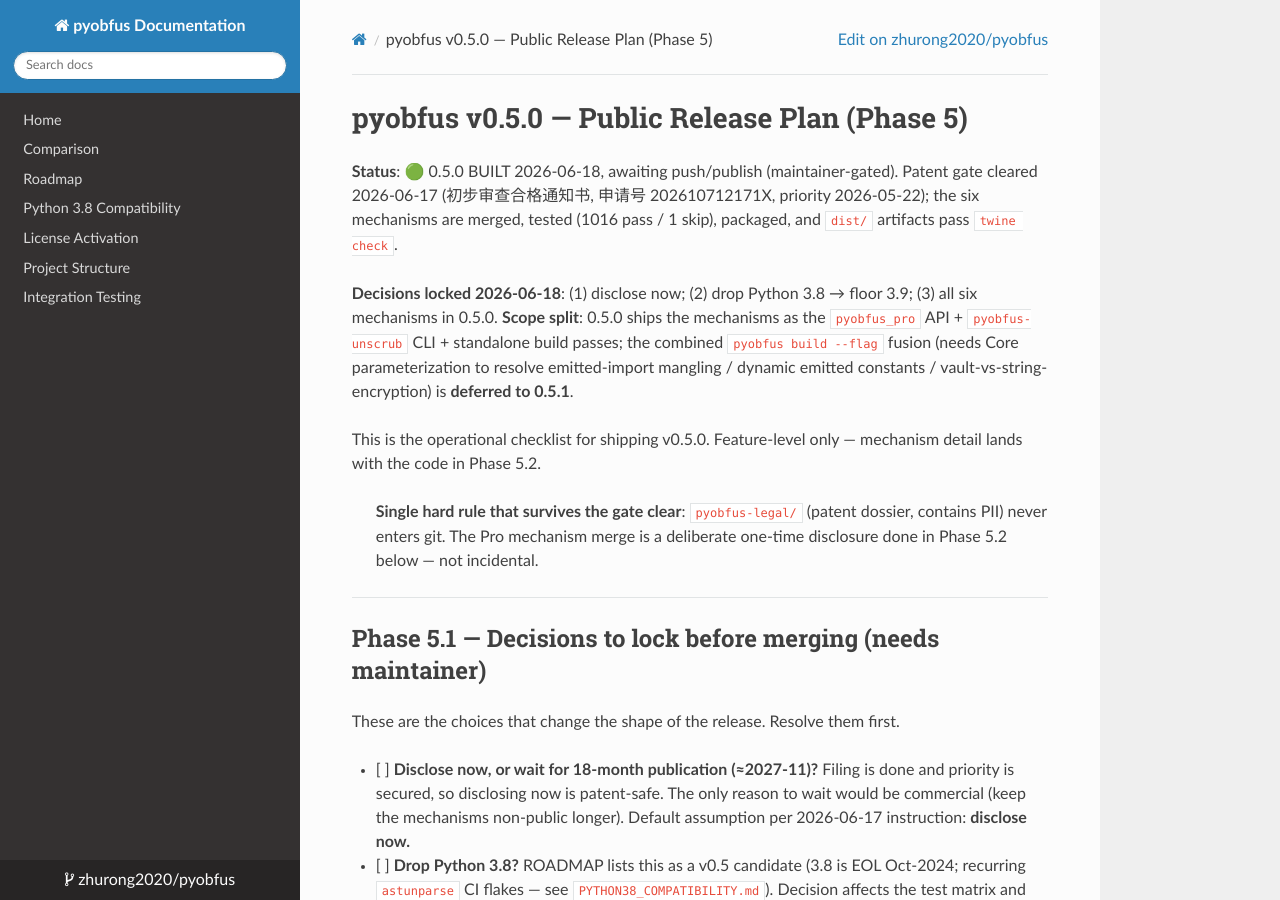
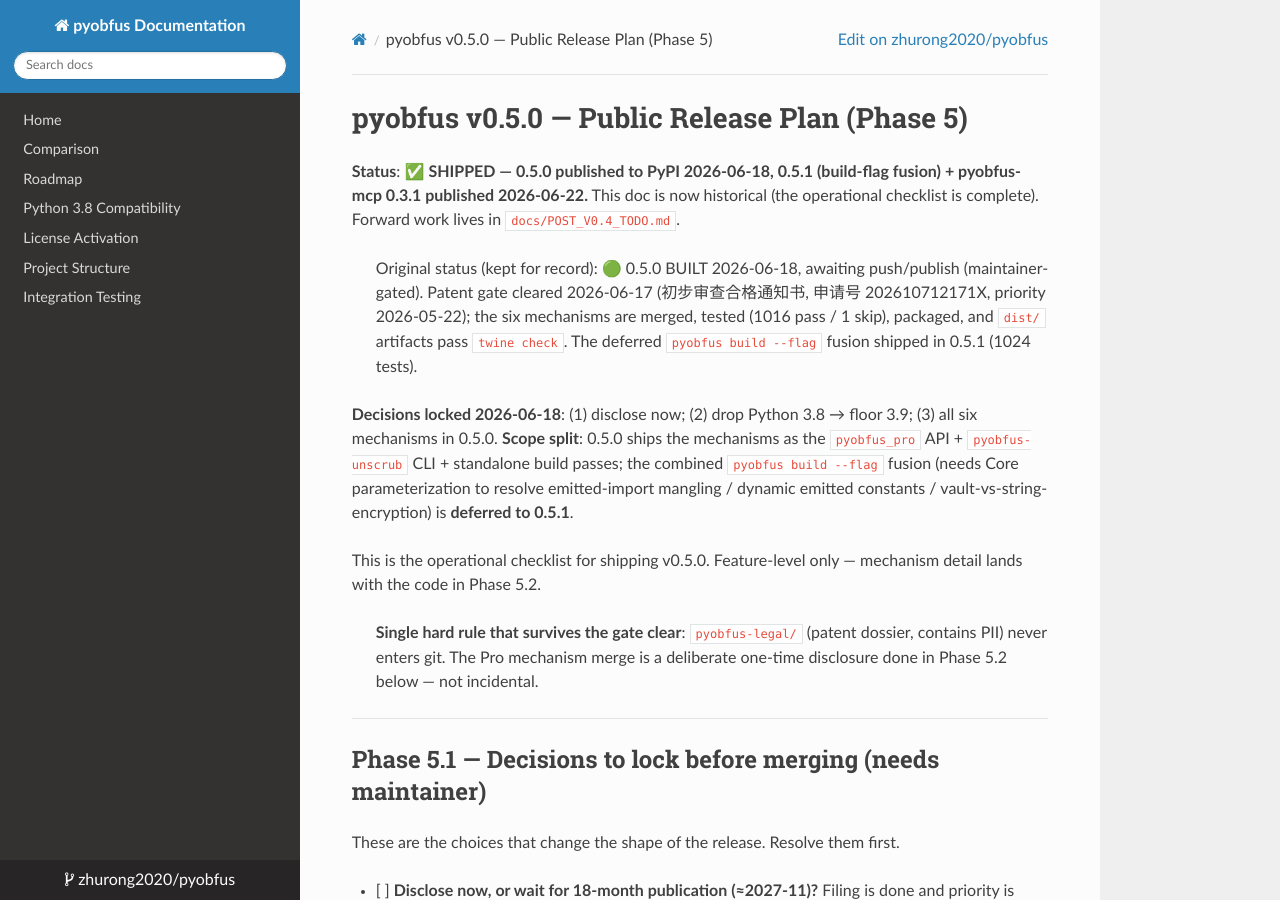
Before and after one commit to zhurong2020/pyobfus, an MkDocs documentation site: the page built from docs/V0.5_RELEASE_PLAN.md, in a window 1280 px wide and 900 px high. Built offline with MkDocs 1.6.1, drawn with Linux system fonts in a browser that asks for light colours; nearby versions of some CDN libraries.

Commit message:
docs: final 0.5.1 sync — test count, uvx in agent docs, release-plan shipped banner
- README: 1016→1024 tests / 89→90% coverage; add `uvx pyobfus-mcp` zero-install.
- llms.txt / docs/llms.txt / llms-full.txt (agent-facing): add `uvx pyobfus-mcp`
  zero-install (no API key) — matches the agentic-discoverability push.
- V0.5_RELEASE_PLAN.md: mark SHIPPED (0.5.0 06-18 + 0.5.1/mcp-0.3.1 06-22); now historical.

Off-repo cross-project files checked, no sync needed: WORK_LOG_INDEX (no pyobfus entry),
cac-plus-ip/CLAUDE.md (no version refs), pyobfus-legal session logs (patent unchanged;
0.5.1 discloses no new mechanism).

Co-Authored-By: Claude Opus 4.8 (1M context) <noreply@anthropic.com>
Claude-Session: https://claude.ai/code/session_01Xm168zyqHJjW5cQZaBFCWb

````diff
--- a/docs/V0.5_RELEASE_PLAN.md
+++ b/docs/V0.5_RELEASE_PLAN.md
@@ -1,9 +1,8 @@
 # pyobfus v0.5.0 — Public Release Plan (Phase 5)
 
-**Status**: 🟢 0.5.0 BUILT 2026-06-18, awaiting push/publish (maintainer-gated).
-Patent gate cleared 2026-06-17 (初步审查合格通知书, 申请号 202610712171X, priority
-2026-05-22); the six mechanisms are merged, tested (1016 pass / 1 skip), packaged,
-and `dist/` artifacts pass `twine check`.
+**Status**: ✅ **SHIPPED — 0.5.0 published to PyPI 2026-06-18, 0.5.1 (build-flag fusion) + pyobfus-mcp 0.3.1 published 2026-06-22.** This doc is now historical (the operational checklist is complete). Forward work lives in `docs/POST_V0.4_TODO.md`.
+
+> Original status (kept for record): 🟢 0.5.0 BUILT 2026-06-18, awaiting push/publish (maintainer-gated). Patent gate cleared 2026-06-17 (初步审查合格通知书, 申请号 202610712171X, priority 2026-05-22); the six mechanisms are merged, tested (1016 pass / 1 skip), packaged, and `dist/` artifacts pass `twine check`. The deferred `pyobfus build --flag` fusion shipped in 0.5.1 (1024 tests).
 
 **Decisions locked 2026-06-18**: (1) disclose now; (2) drop Python 3.8 → floor
 3.9; (3) all six mechanisms in 0.5.0. **Scope split**: 0.5.0 ships the mechanisms
--- a/docs/llms.txt
+++ b/docs/llms.txt
@@ -22,10 +22,11 @@
 pip install pyobfus
 ```
 
-Optional MCP server (Claude Desktop / Code / Cursor / Windsurf / Zed):
+Optional MCP server (Claude Desktop / Code / Cursor / Windsurf / Zed) — zero-install via `uv`, no API key:
 
 ```
-pip install pyobfus-mcp
+uvx pyobfus-mcp
+# or: pip install pyobfus-mcp
 ```
 
 ## Core commands
--- a/llms-full.txt
+++ b/llms-full.txt
@@ -11,6 +11,7 @@ pyobfus is a modern Python obfuscator (python-obfuscator / code-obfuscator) buil
 ```bash
 pip install pyobfus              # core CLI + Python API
 pip install pyobfus-mcp          # MCP server (adds `pyobfus-mcp` console script)
+uvx pyobfus-mcp                  # zero-install alternative for the MCP server (no API key)
 pip install --upgrade pyobfus    # upgrade
 ```
 
--- a/llms.txt
+++ b/llms.txt
@@ -22,10 +22,11 @@
 pip install pyobfus
 ```
 
-Optional MCP server (Claude Desktop / Code / Cursor / Windsurf / Zed):
+Optional MCP server (Claude Desktop / Code / Cursor / Windsurf / Zed) — zero-install via `uv`, no API key:
 
 ```
-pip install pyobfus-mcp
+uvx pyobfus-mcp
+# or: pip install pyobfus-mcp
 ```
 
 ## Core commands
````
Also changed, not shown: README.md (+2 -2 lines).
